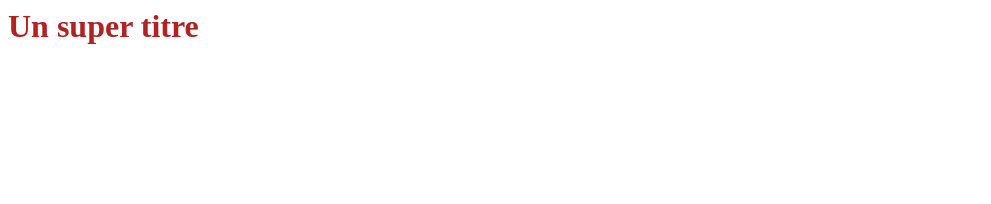
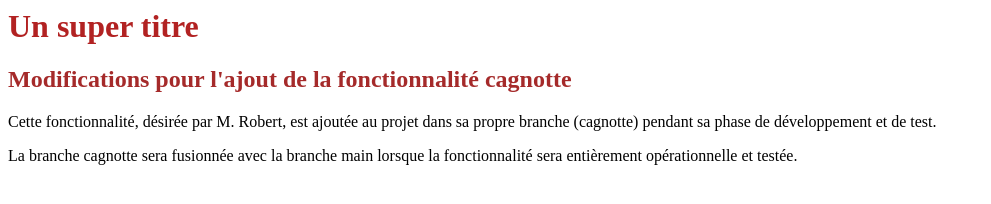
Before and after one commit to MarcelEtudiantOC/MarcelEtudiantOC, a plain HTML site: page index.html in a window 1280 px wide. Shown: the whole page, without its empty margins (0-991 px from the left). Drawn offline with Linux system fonts and the light colour scheme.

Commit message:
Réalisation de la fonctionnalité cagnotte côté front end (premier commit)

```diff
--- a/index.html
+++ b/index.html
@@ -7,5 +7,15 @@
 
 	<body>
 		<h1>Un super titre</h1>
+		<h2>Modifications pour l'ajout de la fonctionnalité cagnotte</h2>
+		<p>
+			Cette fonctionnalité, désirée par M. Robert, est ajoutée au projet
+			dans sa propre branche (cagnotte) pendant sa phase de développement
+			et de test.
+		</p>
+		<p>
+			La branche cagnotte sera fusionnée avec la branche main lorsque
+			la fonctionnalité sera entièrement opérationnelle et testée.
+		</p>
 	</body>
 </html>
--- a/styles.css
+++ b/styles.css
@@ -2,7 +2,7 @@ h1 {
 	color: #b22222;
 }
 h2 {
-	color: red;
+	color: #a52a2a;
 }
 h3 {
 	color: #cd5c5c;
```
